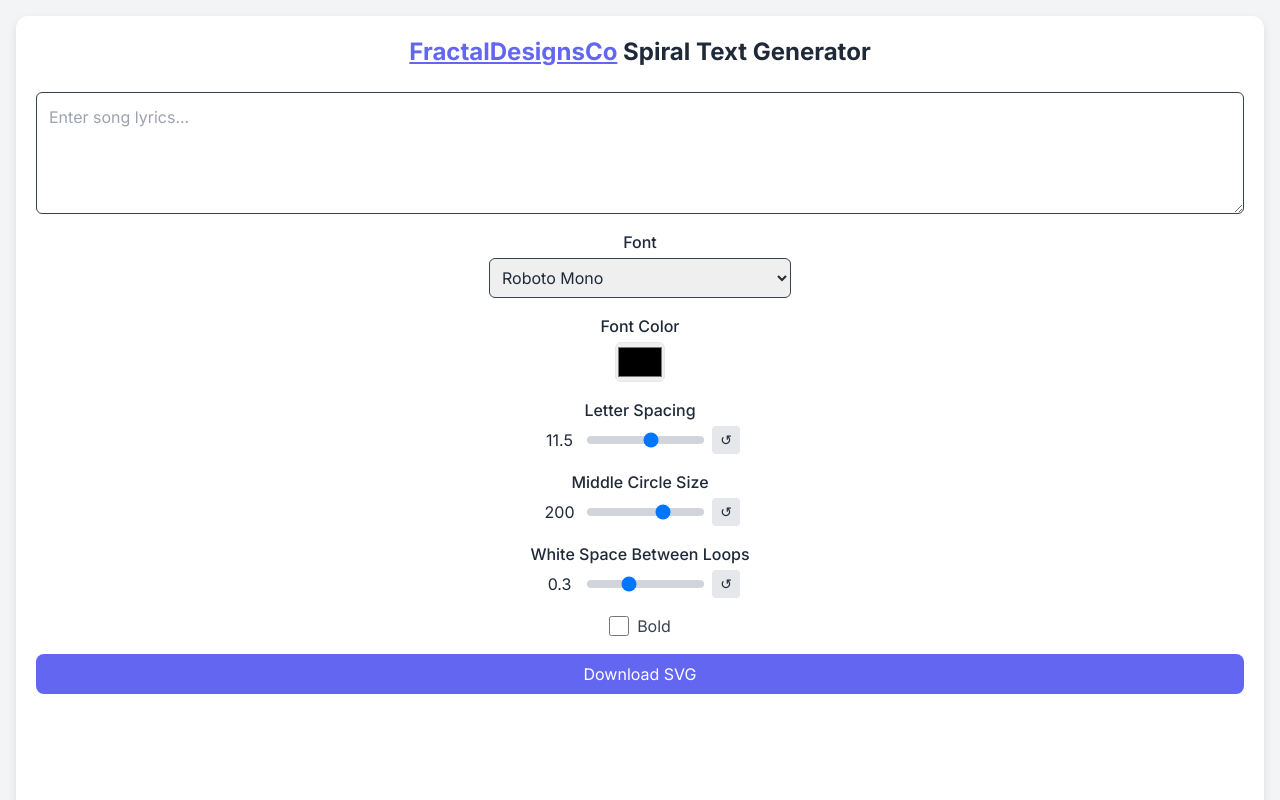
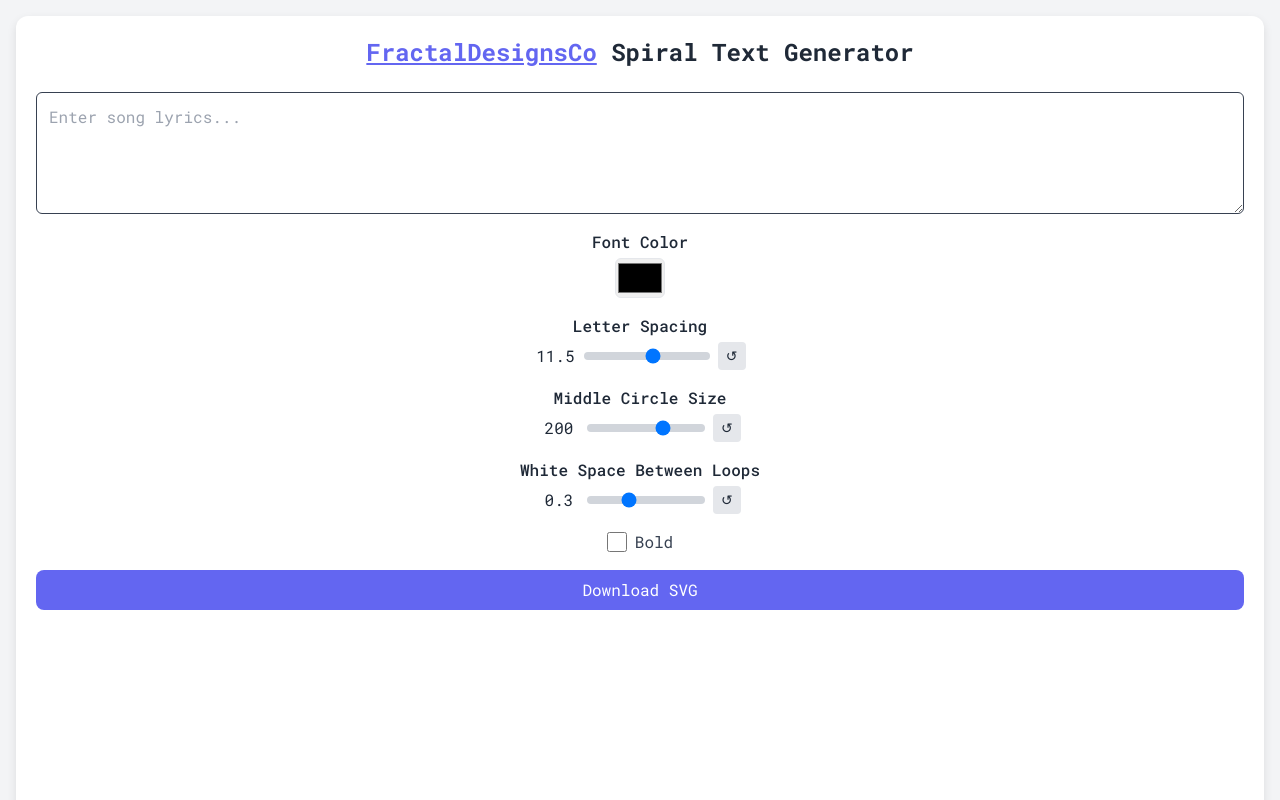
Before and after one commit to FractalAppsDev/FractalDesignsCo.github.io, a plain HTML site: page spiral-text-generator/index.html in a window 1280 px wide. Shown: the top 800 px of the page. Drawn offline with nearby package versions, Linux system fonts and the light colour scheme; no server answers.

Commit message:
Update index.html

```diff
--- a/spiral-text-generator/index.html
+++ b/spiral-text-generator/index.html
@@ -20,10 +20,10 @@
         };
     </script>
     <style>
-        @import url('https://fonts.googleapis.com/css2?family=Inter:wght@300;400;500;600;700&display=swap');
+        @import url('https://fonts.googleapis.com/css2?family=Roboto+Mono:wght@300;400;500;600;700&display=swap');
 
         body {
-            font-family: 'Inter', sans-serif;
+            font-family: 'Roboto Mono', monospace;
             background-color: #F3F4F6;
             color: #1F2937;
         }
@@ -36,10 +36,6 @@
             border-radius: 12px;
             box-shadow: 0 4px 10px rgba(0, 0, 0, 0.1);
         }
-
-        .flex.items-center.gap-2 {
-            width: 200px;
-        }
     </style>
 </head>
 
@@ -47,8 +43,8 @@
     <div class="container">
         <h1 class="text-2xl font-bold text-center mb-6">
             <a href="https://www.etsy.com/shop/FractalDesignsCo" target="_blank"
-                class="text-primary underline">FractalDesignsCo</a> <span class="select-none">Spiral Text
-                Generator</span>
+                class="text-primary underline">FractalDesignsCo</a>
+            <span class="select-none">Spiral Text Generator</span>
         </h1>
 
         <div class="flex flex-col gap-4">
@@ -56,29 +52,6 @@
                 class="w-full p-3 border border-gray-700 rounded-md focus:ring-2 focus:ring-primary focus:outline-none"
                 rows="4" oninput="preserveCursor(this)"
                 onpaste="setTimeout(() => { preserveCursor(this); }, 0);"></textarea>
-
-
-
-            <div class="flex flex-col items-center">
-                <label class="block font-medium mb-1 text-center select-none">Font</label>
-                <select id="fontSelector"
-                    class="w-1/4 p-2 border border-gray-700 rounded-md focus:ring-2 focus:ring-primary focus:outline-none mx-auto cursor-pointer">
-                    <option value="Roboto Mono">Roboto Mono</option>
-                    <option value="Source Code Pro">Source Code Pro</option>
-                    <option value="Fira Code">Fira Code</option>
-                    <option value="Inconsolata">Inconsolata</option>
-                    <option value="Ubuntu Mono">Ubuntu Mono</option>
-                    <option value="JetBrains Mono">JetBrains Mono</option>
-                    <option value="Anonymous Pro">Anonymous Pro</option>
-                    <option value="Cousine">Cousine</option>
-                    <option value="Space Mono">Space Mono</option>
-                    <option value="PT Mono">PT Mono</option>
-                    <option value="Courier Prime">Courier Prime</option>
-                    <option value="IBM Plex Mono">IBM Plex Mono</option>
-                    <option value="Overpass Mono">Overpass Mono</option>
-                    <option value="Share Tech Mono">Share Tech Mono</option>
-                </select>
-            </div>
 
             <div class="flex flex-col items-center">
                 <label class="block font-medium mb-1 select-none">Font Color</label>
@@ -148,7 +121,6 @@
 
             <!-- Buttons -->
             <div class="flex gap-4">
-
                 <button onclick="downloadSVG()"
                     class="w-full px-4 py-2 bg-primary text-white rounded-lg hover:bg-accent transition">
                     Download SVG
@@ -167,9 +139,6 @@
             .then(eval)
             .catch(err => console.error("Script failed to load:", err));
     </script>
-
-
-    </script>
 </body>
 
 </html>
```
